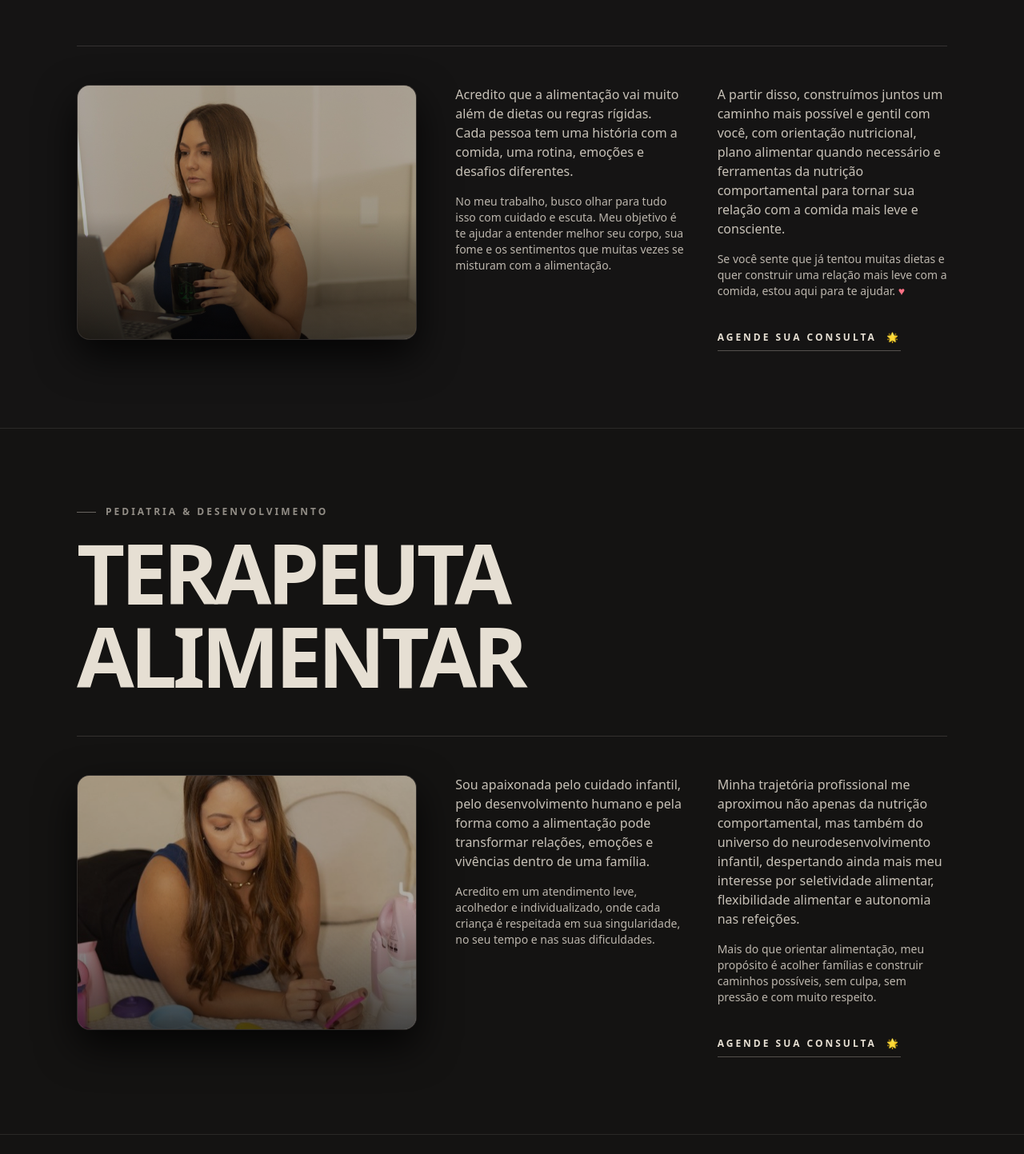
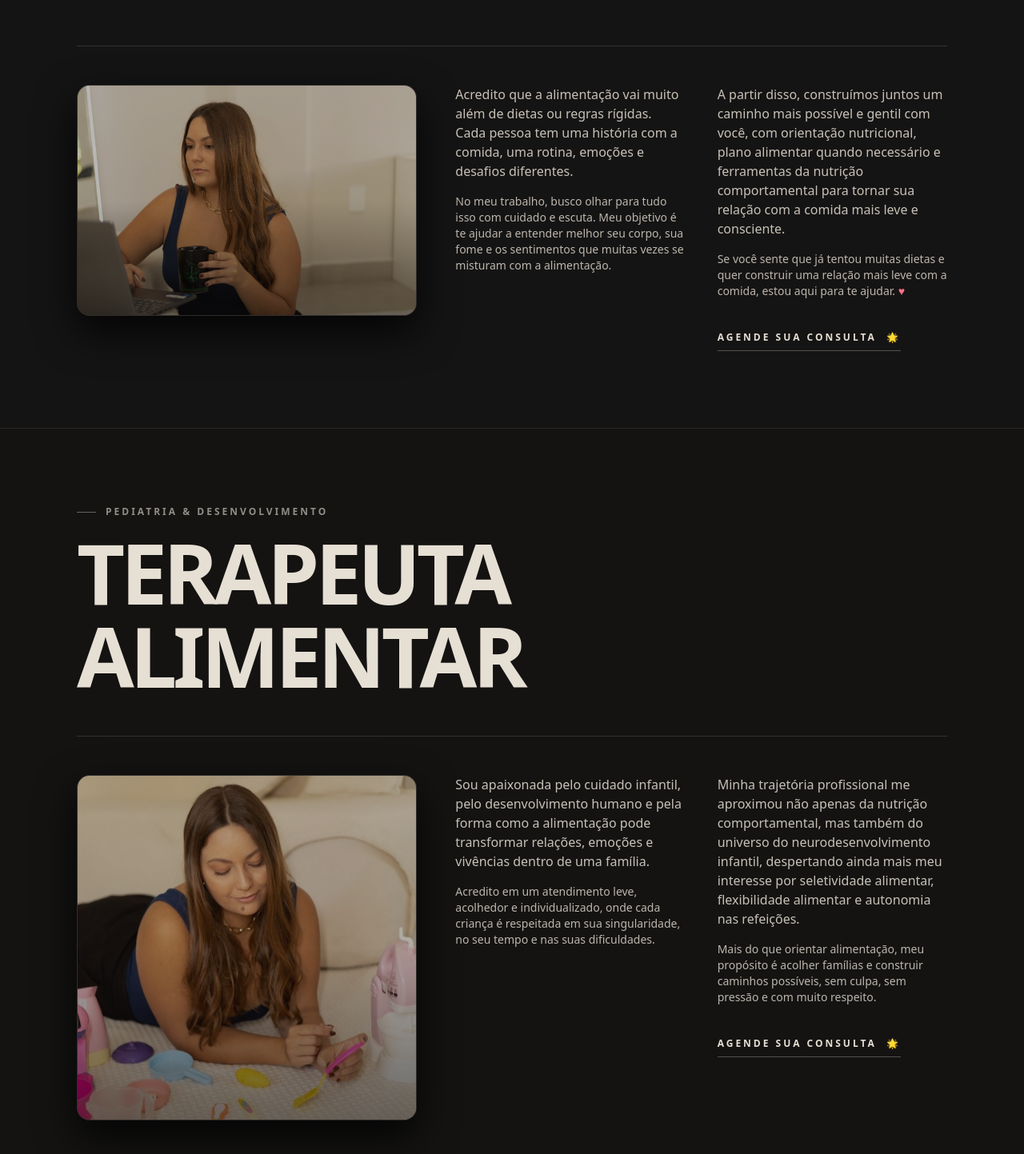
Before and after one commit to uncled2503/Gabinutri, a React (Vite) app: page / in a window 1280 px wide. Shown: the part 1927-3370 px from the top of the page at 80% size. Built offline with nearby package versions, Linux system fonts and the light colour scheme.

Commit message:
[dyad] Removido o corte de proporção da imagem para exibir a foto inteira - wrote 1 file(s)

```diff
--- a/src/pages/Index.tsx
+++ b/src/pages/Index.tsx
@@ -282,16 +282,16 @@ export default function Index() {
             {/* Content Layout - Structured beautifully below the headline */}
             <div className="grid grid-cols-1 lg:grid-cols-12 gap-8 lg:gap-12 items-start pt-8 sm:pt-12 border-t border-[#E6DFD3]/15">
 
-              {/* Left Column: Premium styled Image */}
+              {/* Left Column: Premium styled Image with full auto height rendering */}
               <div className="lg:col-span-5">
-                <div className="aspect-[16/10] sm:aspect-[4/3] rounded-2xl overflow-hidden border border-[#E6DFD3]/10 bg-stone-900 shadow-[0_20px_50px_rgba(0,0,0,0.8)] relative group cursor-pointer">
+                <div className="rounded-2xl overflow-hidden border border-[#E6DFD3]/10 bg-stone-900 shadow-[0_20px_50px_rgba(0,0,0,0.8)] relative group cursor-pointer">
                   <div className="absolute inset-0 bg-[#141312]/30 group-hover:bg-[#141312]/0 transition-all duration-500 z-10"></div>
                   <img
                     src="/images/gabi-comportamental.jpg"
                     alt="Nutricionista Comportamental"
-                    className="w-full h-full object-cover object-center transition-transform duration-1000 group-hover:scale-110"
+                    className="w-full h-auto object-contain transition-transform duration-1000 group-hover:scale-105"
                   />
-                  <div className="absolute inset-0 bg-gradient-to-t from-black/60 via-transparent to-transparent z-10"></div>
+                  <div className="absolute inset-0 bg-gradient-to-t from-black/40 via-transparent to-transparent z-10 pointer-events-none"></div>
                 </div>
               </div>
 
@@ -355,16 +355,16 @@ export default function Index() {
             {/* Content Layout - Structured beautifully below the headline */}
             <div className="grid grid-cols-1 lg:grid-cols-12 gap-8 lg:gap-12 items-start pt-8 sm:pt-12 border-t border-[#E6DFD3]/15">
 
-              {/* Left Column: Premium styled Image */}
+              {/* Left Column: Premium styled Image with full auto height rendering */}
               <div className="lg:col-span-5">
-                <div className="aspect-[16/10] sm:aspect-[4/3] rounded-2xl overflow-hidden border border-[#E6DFD3]/10 bg-stone-900 shadow-[0_20px_50px_rgba(0,0,0,0.8)] relative group cursor-pointer">
+                <div className="rounded-2xl overflow-hidden border border-[#E6DFD3]/10 bg-stone-900 shadow-[0_20px_50px_rgba(0,0,0,0.8)] relative group cursor-pointer">
                   <div className="absolute inset-0 bg-[#141312]/30 group-hover:bg-[#141312]/0 transition-all duration-500 z-10"></div>
                   <img
                     src="/images/gabi-terapeuta.jpg"
                     alt="Terapeuta Alimentar"
-                    className="w-full h-full object-cover object-center transition-transform duration-1000 group-hover:scale-110 filter brightness-[0.95]"
+                    className="w-full h-auto object-contain transition-transform duration-1000 group-hover:scale-105 filter brightness-[0.95]"
                   />
-                  <div className="absolute inset-0 bg-gradient-to-t from-black/60 via-transparent to-transparent z-10"></div>
+                  <div className="absolute inset-0 bg-gradient-to-t from-black/40 via-transparent to-transparent z-10 pointer-events-none"></div>
                 </div>
               </div>
 
@@ -435,13 +435,13 @@ export default function Index() {
               {/* Exact Description matching screenshot */}
               <div className="max-w-xl space-y-5 text-[#E6DFD3]/85 text-sm sm:text-base md:text-lg font-light leading-relaxed">
                 <p>
-                  Meu propósito é ajudar crianças, adultos e famílias a construírem uma relação mais leve, saudável e acolhedora com a comida.
+                  Meu propósito é ajudar crianças, adults e famílias a construírem uma relação mais leve, saudável e acolhedora com a comida.
                 </p>
                 <p>
                   Acredito em um cuidado humanizado, individualizado e respeitoso, entendendo que alimentação não envolve apenas nutrientes, mas também emoções, vivências, rotina, comportamento e afeto.
                 </p>
                 <p>
-                  Seja através da nutrição comportamental ou da terapia alimentar, meu objetivo é transformar o momento da alimentação in algo mais possível, leve e seguro. <span className="text-amber-400 font-semibold text-lg inline-block align-middle">🌟</span>
+                  Seja através da nutrição comportamental ou da terapia alimentar, meu objetivo é transformar o momento da alimentação em algo mais possível, leve e seguro. <span className="text-amber-400 font-semibold text-lg inline-block align-middle">🌟</span>
                 </p>
               </div>
             </div>
```
